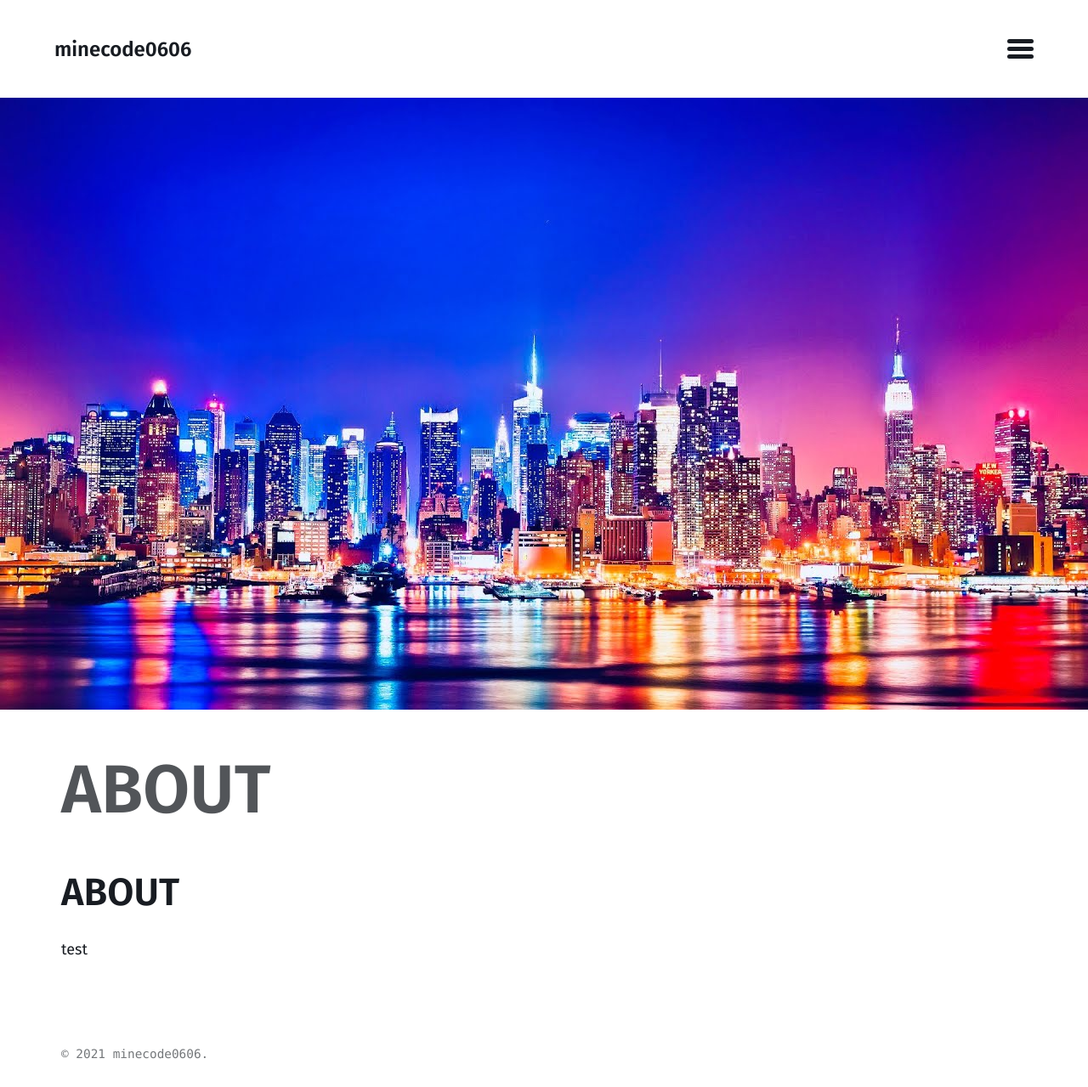
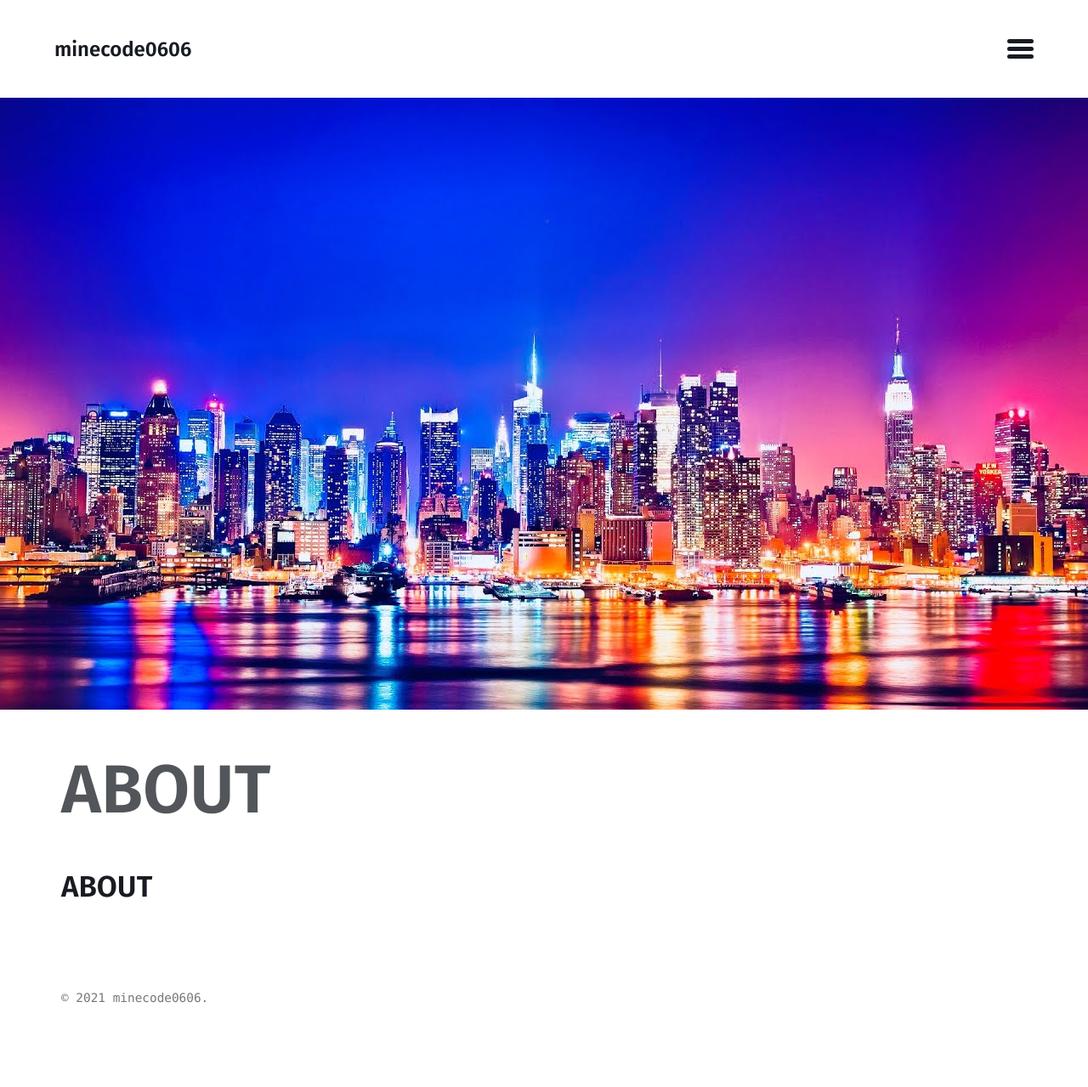
Before and after one commit to mmistakes/jekyll-theme-basically-basic, a Jekyll site: the page built from index.md, in a window 1280 px wide. Shown: the whole page at 85% size. Built offline with Jekyll 4.4.1, drawn with Linux system fonts in a browser that asks for light colours; our own code applies the rules of GitHub Pages for plain Markdown files; after the commit the page ends 1213 px from its top, so only the background shows below that.

```diff
--- a/index.md
+++ b/index.md
@@ -2,5 +2,4 @@
 layout: home
 image : /assets/images/view.jpeg
 ---
-# ABOUT
-test
+## ABOUT
```
